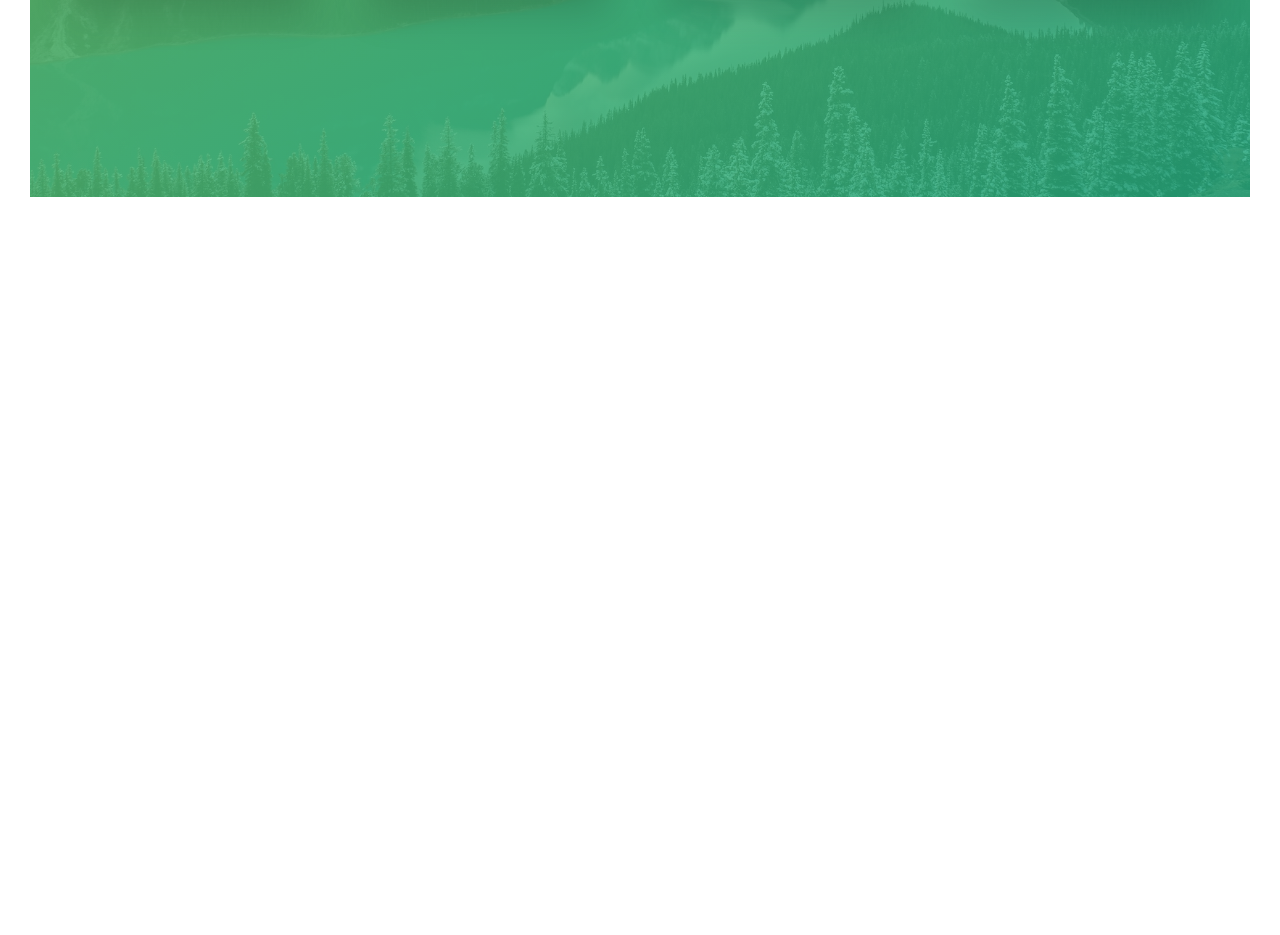
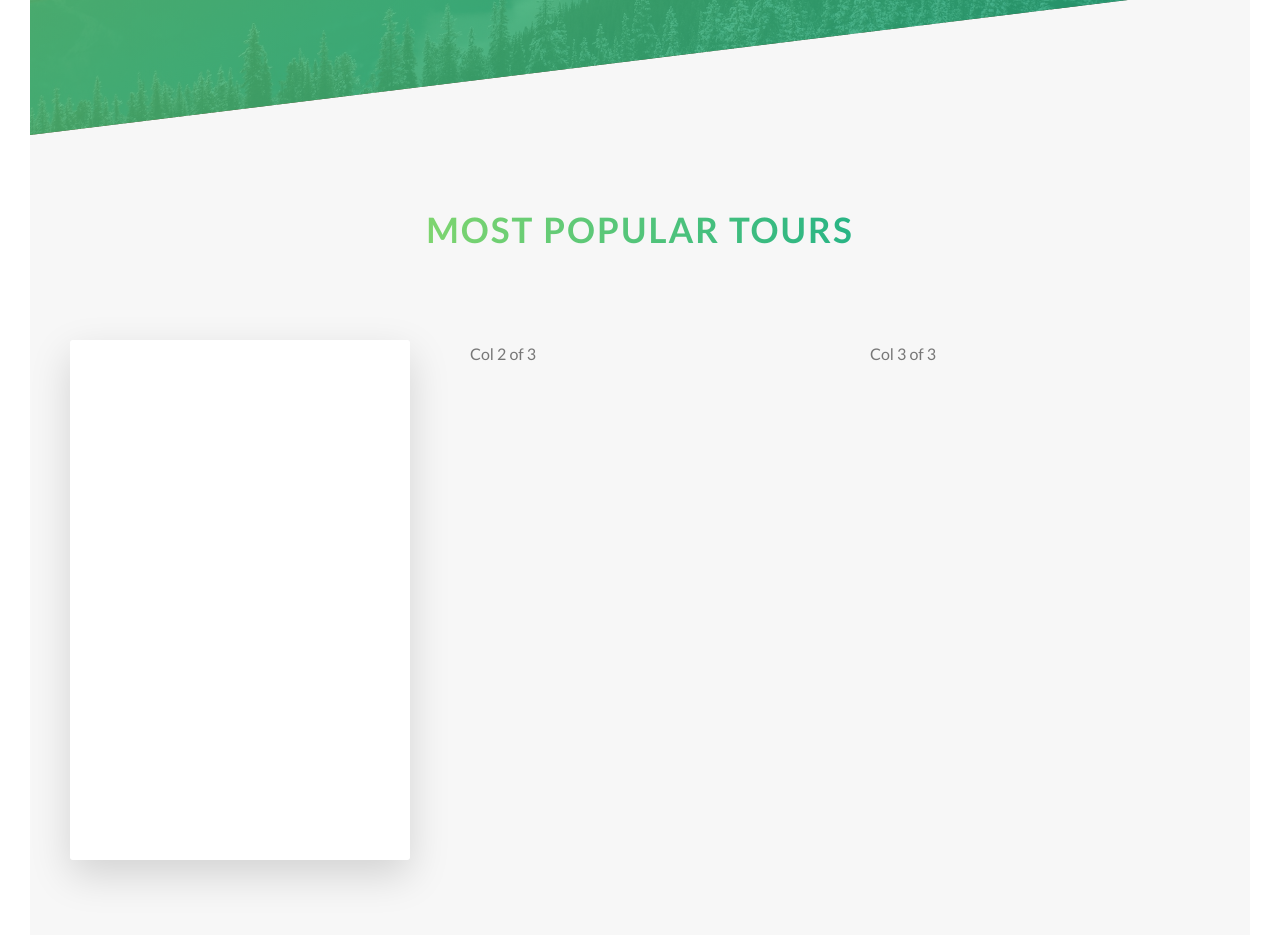
Before and after one commit to AngelMdez/natours, a website: page index.html in a window 1280 px wide. Shown: the part 2108-3043 px from the top of the page. Before the commit the page ends 2335 px from the top, so only its background shows below. Drawn offline with nearby package versions, Linux system fonts and the light colour scheme.

Commit message:
Tours sectiom barebone

```diff
--- a/index.html
+++ b/index.html
@@ -6,7 +6,7 @@
 
         <link href="https://fonts.googleapis.com/css?family=Lato:100,300,400,700,900" rel="stylesheet">
 
-        <link rel="stylesheet" href="css/iconmonstr-iconic-font-1.3.0/css/iconmonstr-iconic-font.css">-->
+        <link rel="stylesheet" href="css/iconmonstr-iconic-font-1.3.0/css/iconmonstr-iconic-font.css">
         <link href="https://unpkg.com/ionicons@4.5.10-0/dist/css/ionicons.min.css" rel="stylesheet">
         <link rel="stylesheet" href="css/style.css">
         <link rel="shortcut icon" type="image/png" href="img/favicon.png">
@@ -103,6 +103,33 @@
                     </div>
                 </div>
             </section>
+
+            <section class="section-tours">
+                <div class="u-center-text u-margin-bottom-big">
+                    <h2 class="heading-secondary">
+                        Most popular tours
+                    </h2>
+                </div>
+
+                <div class="row">
+                    <div class="col-1-of-3">
+                        <div class="card">
+                            <div class="card__side card__side--front">
+
+                            </div>
+                            <div class="card__side card__side--back card__side--back-1">
+                                BACK
+                            </div>
+                        </div>
+                    </div>
+                    <div class="col-1-of-3">
+                        Col 2 of 3
+                    </div>
+                    <div class="col-1-of-3">
+                        Col 3 of 3
+                    </div>
+                </div>
+            </section>
         </main>
         <!---
         <section class="grid-test">
--- a/sass/abstracts/_variables.scss
+++ b/sass/abstracts/_variables.scss
@@ -2,6 +2,12 @@
 $color-primary: #55c57a;
 $color-primary-light: #7ed56f;
 $color-primary-dark: #28b485;
+
+$color-secondary-light: #ffb900;
+$color-secondary-dark: #ff7730;
+
+$color-tertiary-light: #2998ff;
+$color-tertiary-dark: #5643fa;
 
 $color-grey-light-1: #f7f7f7;
 
--- /dev/null
+++ b/sass/component/_card.scss
@@ -0,0 +1,41 @@
+.card {
+
+    // FUNCTIONALITY
+    perspective: 150rem;
+    -moz-perspective: 150rem;
+    position: relative;
+    height: 52rem;
+
+    &__side {
+        height: 52rem;
+        transition: all .8s ease;
+        position: absolute;
+        top: 0;
+        left: 0;
+        width: 100%;
+        backface-visibility: hidden;
+        border-radius: 3px;
+        overflow: hidden;
+        box-shadow: 0 1.5rem 4rem rgba($color-black, .15);
+
+        &--front {
+            background-color: $color-white;
+        }
+
+        &--back {
+            transform: rotateY(180deg);
+
+            &-1 {
+                background-image: linear-gradient(to right bottom, $color-secondary-light, $color-secondary-dark);
+            }
+        }
+    }
+
+    &:hover &__side--front {
+        transform: rotateY(-180deg);
+    }
+
+    &:hover &__side--back {
+        transform: rotateY(0);
+    }
+}
--- a/sass/main.scss
+++ b/sass/main.scss
@@ -8,6 +8,7 @@
 @import "base/utilities";
 
 @import "component/button";
+@import "component/card";
 @import "component/composition";
 @import "component/feature-box";
 
--- a/sass/pages/_home.scss
+++ b/sass/pages/_home.scss
@@ -12,4 +12,16 @@
         rgba($color-primary-dark, 0.8) ),
     url(../img/nat-4.jpg);
     background-size: cover;
+    transform: skewY(-7deg);
+    margin-top: -11rem;
+
+    & > * {
+        transform: skewY(7deg);
+    }
 }
+
+.section-tours {
+    background-color: $color-grey-light-1;
+    padding: 25rem 0 50rem 0;
+    margin-top: -11rem;
+}
```
Also changed, not shown: css/style.css.
